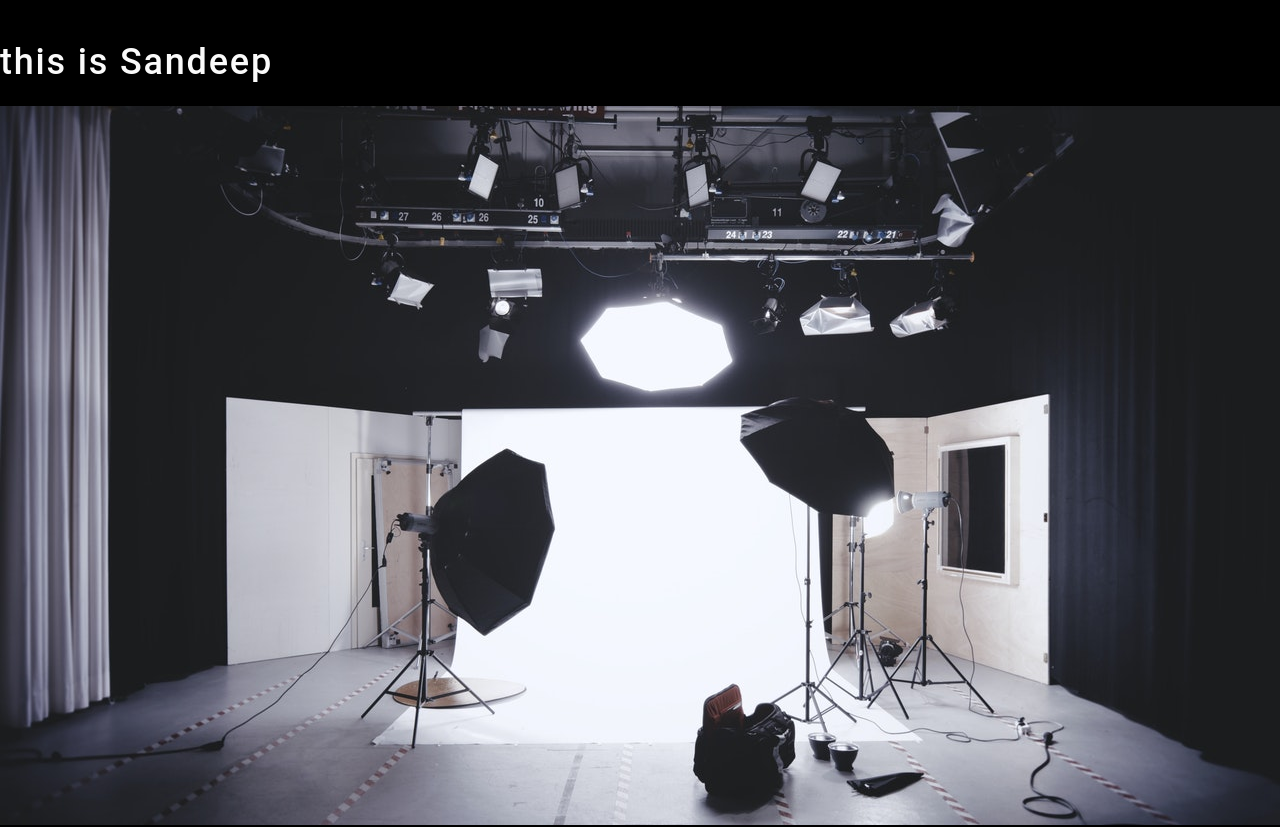
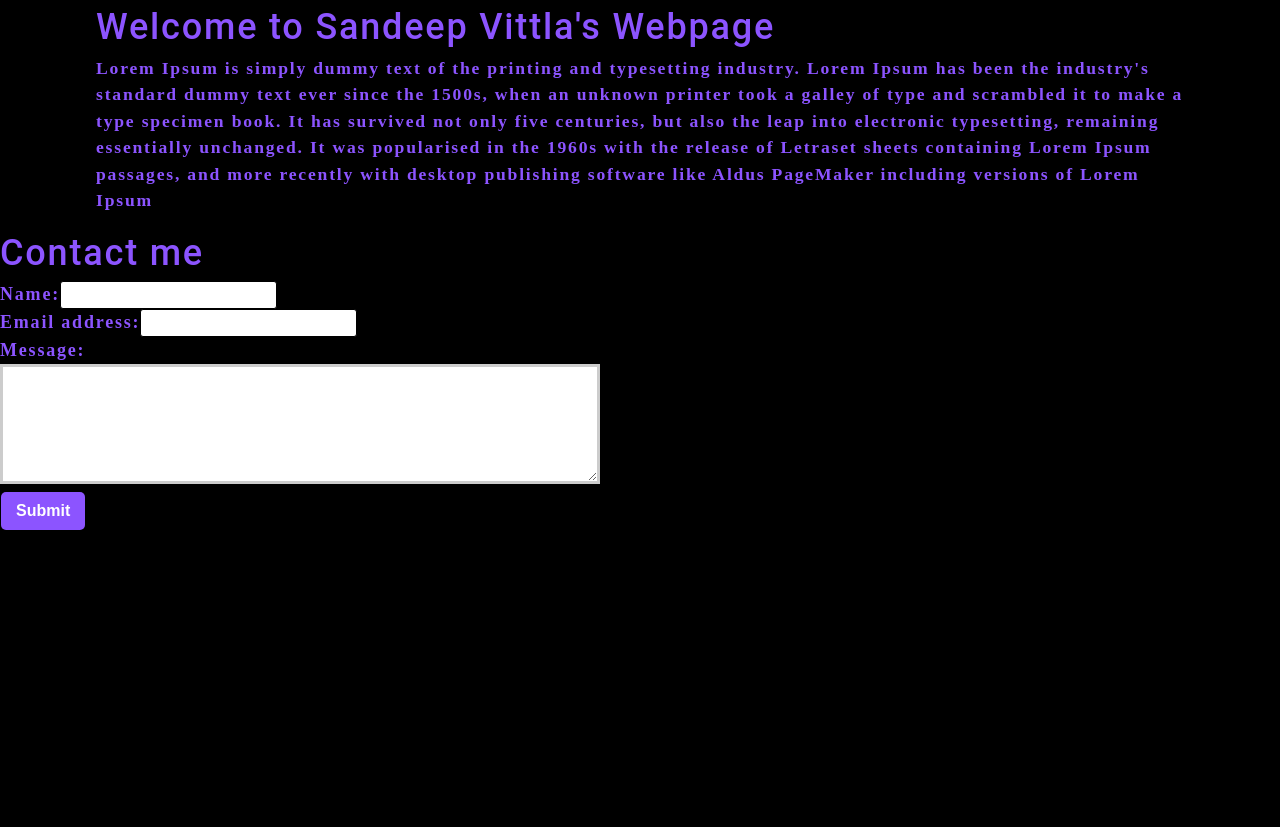
Before and after one commit to sandy3392/react-portfolio, a React (Create React App) app: page / in a window 1280 px wide. Shown: the top 827 px of the page. After the commit the page ends 800 px from the top, so only its background shows below. Built offline with nearby package versions, Linux system fonts and the light colour scheme.

Commit message:
done with About component

```diff
--- a/package.json
+++ b/package.json
@@ -6,6 +6,7 @@
     "@testing-library/jest-dom": "^5.16.2",
     "@testing-library/react": "^12.1.4",
     "@testing-library/user-event": "^13.5.0",
+    "bootstrap": "^5.1.3",
     "react": "^17.0.2",
     "react-dom": "^17.0.2",
     "react-scripts": "5.0.0",
--- a/src/components/About/index.js
+++ b/src/components/About/index.js
@@ -1,12 +1,19 @@
 import React from 'react';
-import coverImage from "../../assets/cover/cover-image.jpg";
 
 function About() {
   return (
-    <section className= 'my-5'>
-      <h1 id="about">this is Sandeep</h1>
-      <img src={coverImage} className="my-2" style={{ width: "100%" }} alt="cover" />
-    </section>
+      <div class="container px-6">
+        <div class="row gx-5">
+            <div class="col">
+                <div class="p-3 border bg-light">
+                    <h1 id="about">Welcome to Sandeep Vittla's Webpage</h1>
+                    <p>
+                        Lorem Ipsum is simply dummy text of the printing and typesetting industry. Lorem Ipsum has been the industry's standard dummy text ever since the 1500s, when an unknown printer took a galley of type and scrambled it to make a type specimen book. It has survived not only five centuries, but also the leap into electronic typesetting, remaining essentially unchanged. It was popularised in the 1960s with the release of Letraset sheets containing Lorem Ipsum passages, and more recently with desktop publishing software like Aldus PageMaker including versions of Lorem Ipsum
+                    </p>
+                </div>
+            </div>
+        </div>
+    </div>
   );
 }
 
--- a/src/index.css
+++ b/src/index.css
@@ -47,7 +47,7 @@ body {
   font-size: 18px;
   letter-spacing: 0.1em;
   background: var(--dark);
-  color: var(--light);
+  color: var(--primary);
   font-family: "Poiret One", cursive;
 }
 
```
Also changed, not shown: 1 other file (tests, documents, lock files or other folders).
